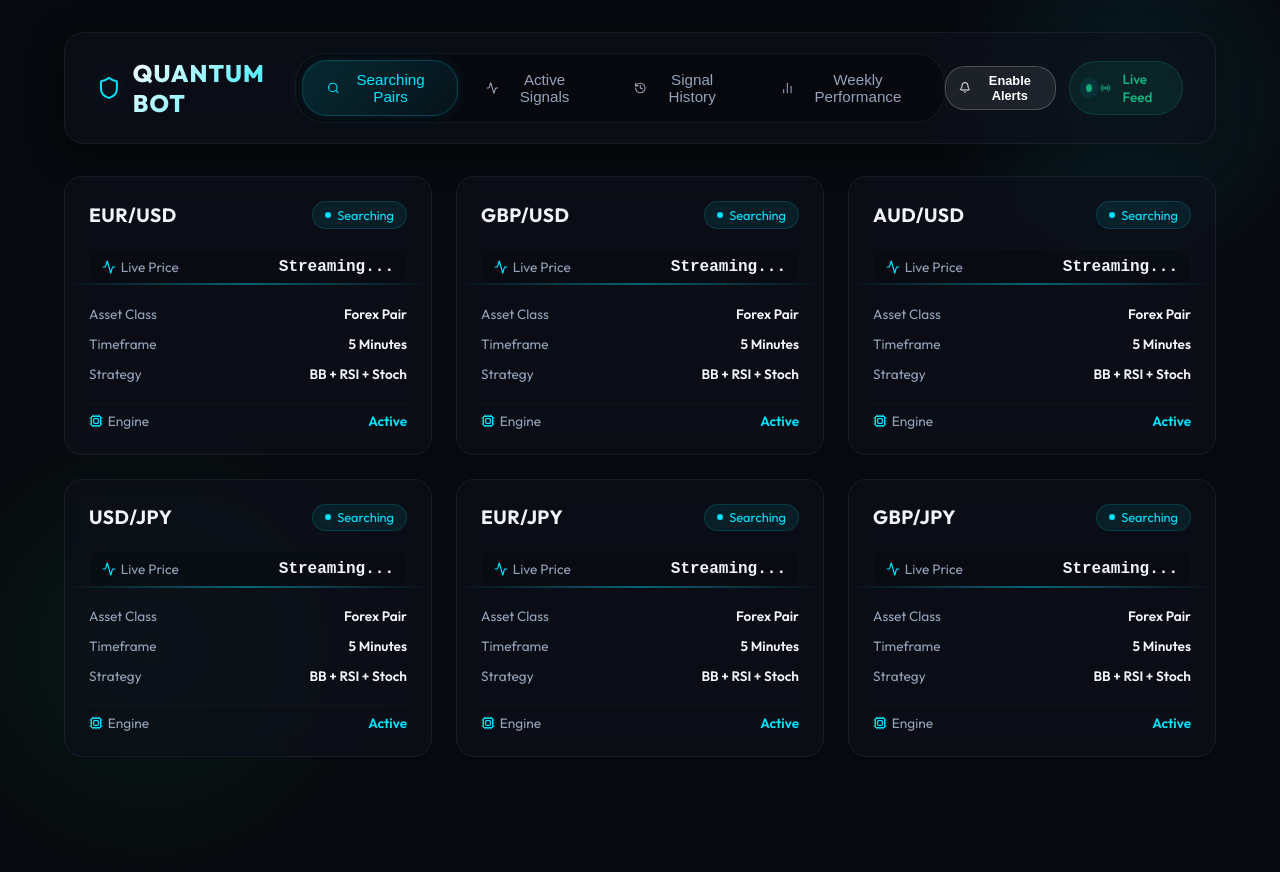
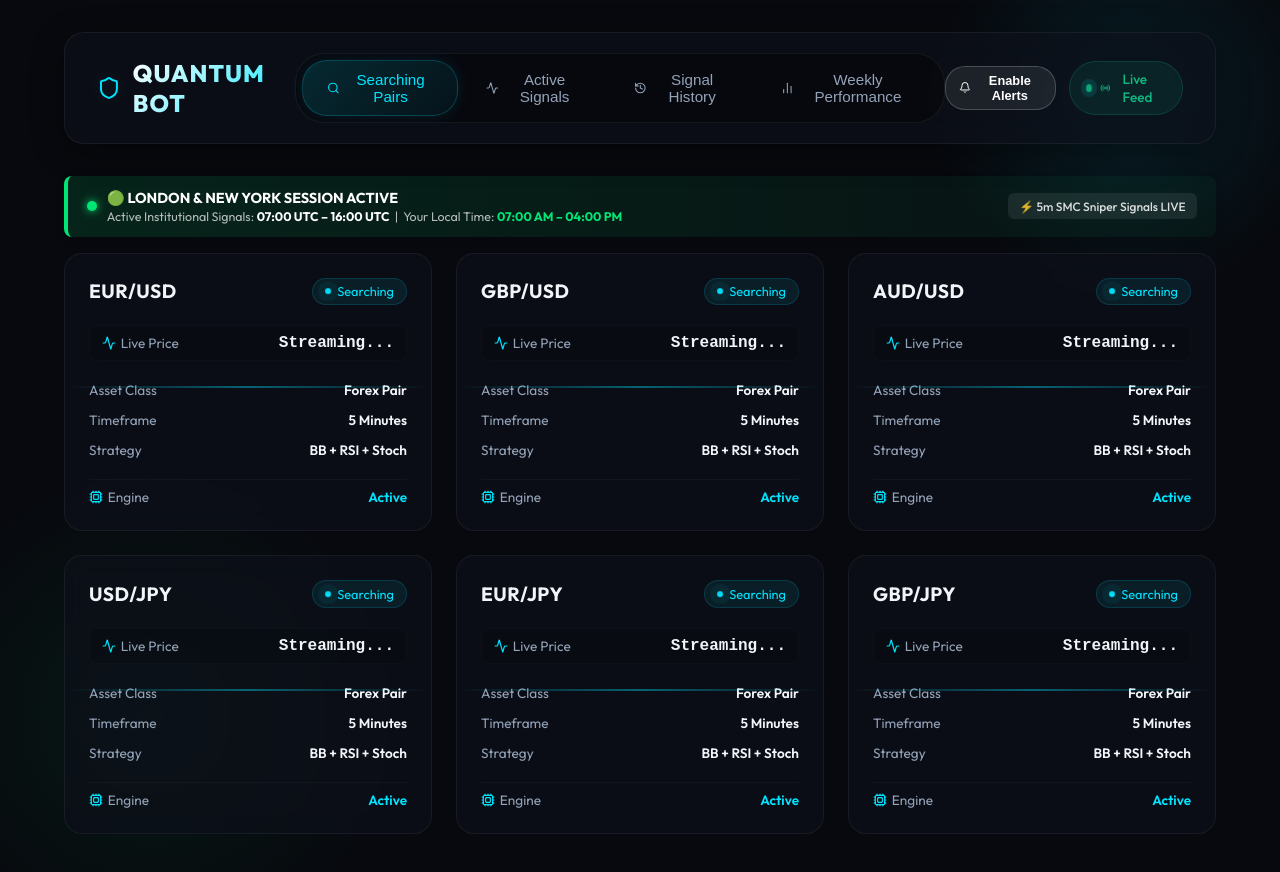
Before and after one commit to Waqaszulfiqar715/Forex-Binary-Bot-Frontend, a React (Vite) app: page / in a window 1280 px wide. Shown: the top 872 px of the page. Built offline with nearby package versions, Linux system fonts and the light colour scheme; no server answers; the database is empty.

Commit message:
Add dynamic Institutional Session-to-Session Banner with auto local browser time conversion

```diff
--- a/src/App.jsx
+++ b/src/App.jsx
@@ -177,6 +177,57 @@ export default function App() {
         onToggleAlerts={handleToggleAlerts}
       />
 
+      {/* --- INSTITUTIONAL SESSION-TO-SESSION BANNER --- */}
+      {(() => {
+        const formatUtcToLocal = (utcHour) => {
+          const date = new Date();
+          date.setUTCHours(utcHour, 0, 0, 0);
+          return date.toLocaleTimeString([], { hour: '2-digit', minute: '2-digit' });
+        };
+        const localStart = formatUtcToLocal(7);
+        const localEnd = formatUtcToLocal(16);
+        const currentUtcHour = new Date().getUTCHours();
+        const isSessionActive = currentUtcHour >= 7 && currentUtcHour < 16;
+
+        return (
+          <div style={{
+            background: isSessionActive ? 'linear-gradient(90deg, rgba(0, 230, 118, 0.12) 0%, rgba(0, 230, 118, 0.04) 100%)' : 'linear-gradient(90deg, rgba(255, 171, 0, 0.12) 0%, rgba(255, 171, 0, 0.04) 100%)',
+            borderLeft: `4px solid ${isSessionActive ? '#00e676' : '#ffab00'}`,
+            padding: '0.8rem 1.2rem',
+            margin: '1rem 0 0 0',
+            borderRadius: '8px',
+            display: 'flex',
+            alignItems: 'center',
+            justifyContent: 'space-between',
+            flexWrap: 'wrap',
+            gap: '0.5rem',
+            boxShadow: '0 2px 8px rgba(0,0,0,0.15)'
+          }}>
+            <div style={{ display: 'flex', alignItems: 'center', gap: '0.6rem' }}>
+              <span style={{
+                width: '10px',
+                height: '10px',
+                borderRadius: '50%',
+                background: isSessionActive ? '#00e676' : '#ffab00',
+                display: 'inline-block',
+                boxShadow: isSessionActive ? '0 0 8px #00e676' : 'none'
+              }} />
+              <div>
+                <div style={{ fontWeight: 700, fontSize: '0.9rem', color: '#fff' }}>
+                  {isSessionActive ? '🟢 LONDON & NEW YORK SESSION ACTIVE' : '⏸️ ASIAN DEAD ZONE — BOT IN SESSION SLEEP'}
+                </div>
+                <div style={{ fontSize: '0.78rem', color: 'rgba(255,255,255,0.7)', marginTop: '2px' }}>
+                  Active Institutional Signals: <strong style={{ color: '#fff' }}>07:00 UTC – 16:00 UTC</strong> &nbsp;|&nbsp; Your Local Time: <strong style={{ color: '#00e676' }}>{localStart} – {localEnd}</strong>
+                </div>
+              </div>
+            </div>
+            <div style={{ fontSize: '0.75rem', background: 'rgba(255,255,255,0.08)', padding: '0.35rem 0.7rem', borderRadius: '6px', color: 'rgba(255,255,255,0.85)', fontWeight: 500 }}>
+              {isSessionActive ? '⚡ 5m SMC Sniper Signals LIVE' : '🛡️ Signals paused to protect capital against choppy low-liquidity noise'}
+            </div>
+          </div>
+        );
+      })()}
+
       <main style={{ marginTop: '1rem' }}>
         {activeTab === 'searching' && (
           <SearchingPairs livePrices={livePrices} prevPrices={prevPrices} />
```
